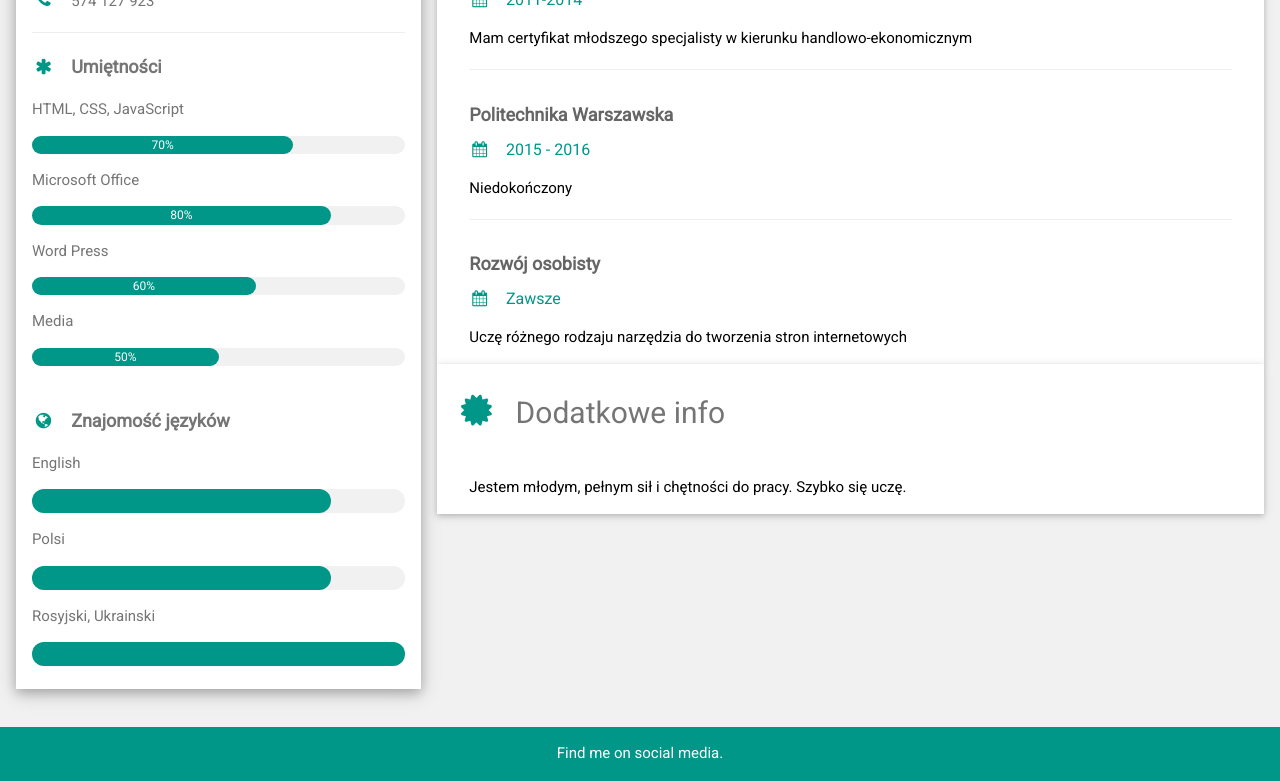
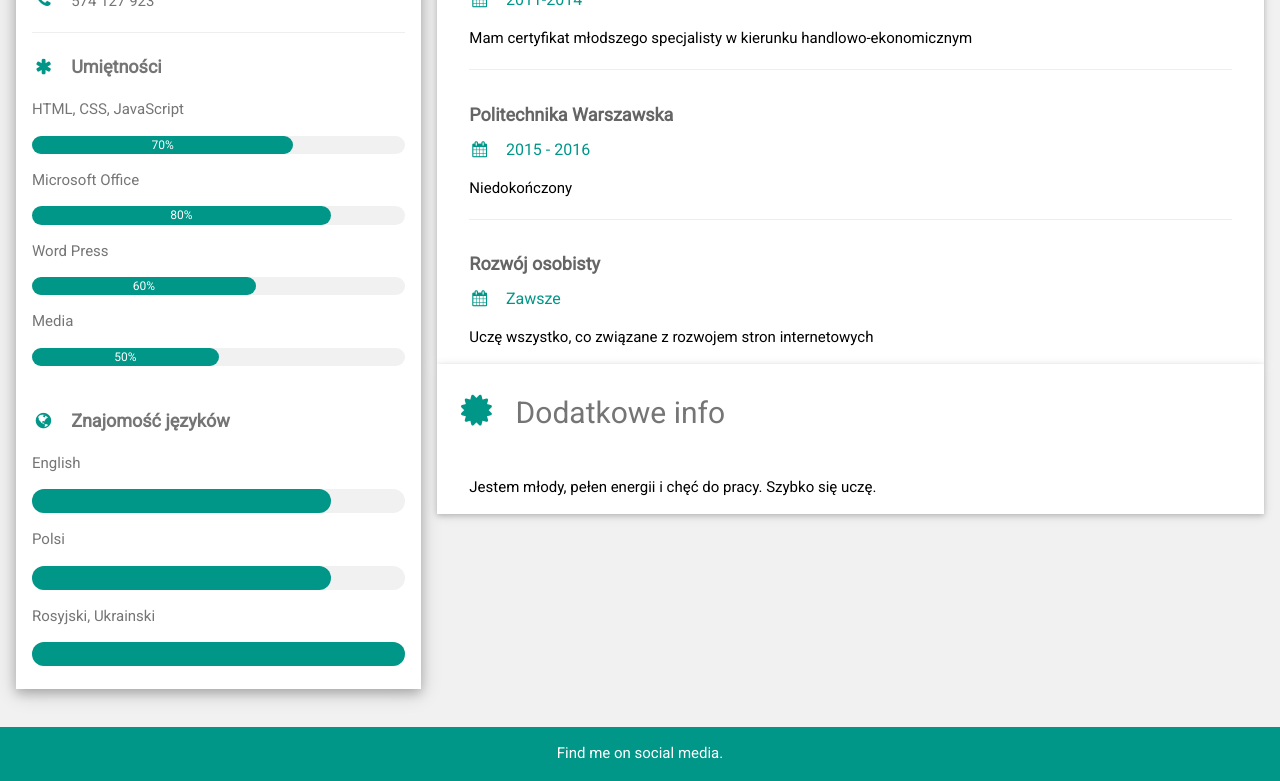
Before and after one commit to bohdanbodnarweb/bohdanbodnar.guthub.io, a plain HTML site: page index.html in a window 1280 px wide. Shown: the part 458-1239 px from the top of the page. Drawn offline with nearby package versions, Linux system fonts and the light colour scheme.

Commit message:
Korekta
Popełniłem kilka błendół

```diff
--- a/index.html
+++ b/index.html
@@ -88,7 +88,7 @@ html,body,h1,h2,h3,h4,h5,h6 {font-family: "Roboto", sans-serif}
         <div class="w3-container">
           <h5 class="w3-opacity"><b>Pracownik restauracji McDonald's</b></h5>
           <h6 class="w3-text-teal"><i class="fa fa-calendar fa-fw w3-margin-right"></i>Maj 2016 - <span class="w3-tag w3-teal w3-round">Do tej pory</span></h6>
-          <p>Już ponad rok pracuje w restauracji Centrum 1, jako pracownik restawracji. Pracuję na wszystkich stanowiskach. Byłem oceniony na 4 pkt.</p>
+          <p>Już ponad rok pracuję w restauracji Centrum 1, jako pracownik restawracji. Pracuję na wszystkich stanowiskach. Byłem oceniony na 4 pkt.</p>
           <hr>
         </div>
       </div>
@@ -110,13 +110,13 @@ html,body,h1,h2,h3,h4,h5,h6 {font-family: "Roboto", sans-serif}
         <div class="w3-container">
           <h5 class="w3-opacity"><b>Rozwój osobisty</b></h5>
           <h6 class="w3-text-teal"><i class="fa fa-calendar fa-fw w3-margin-right"></i>Zawsze</h6>
-          <p>Uczę różnego rodzaju narzędzia do tworzenia stron internetowych</p>
+          <p>Uczę wszystko, co związane z rozwojem stron internetowych</p>
         </div>
       </div>
       <div class="w3-container w3-card-2 w3-white">
         <h2 class="w3-text-grey w3-padding-16"><i class="fa fa-certificate fa-fw w3-margin-right w3-xxlarge w3-text-teal"></i>Dodatkowe info</h2>
         <div class="w3-container">
-          <p>Jestem młodym, pełnym sił i chętności do pracy. Szybko się uczę.</p>
+          <p>Jestem młody, pełen energii i chęć do pracy. Szybko się uczę.</p>
         </div>
       </div>
     <!-- End Right Column -->
```
